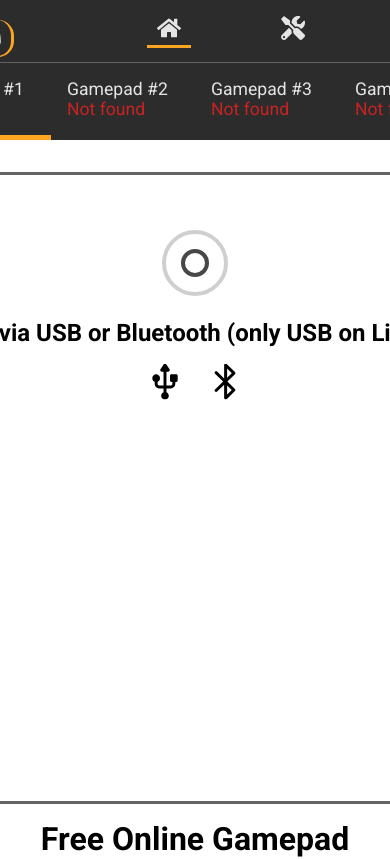
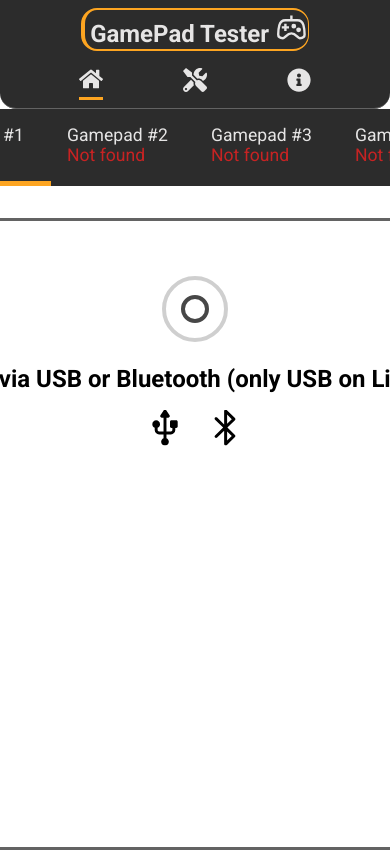
Before and after one commit to Vectari/gpad-tester, a React (Vite) app: page / in a window 390 px wide. Shown: the top 859 px of the page. Built offline with nearby package versions, Linux system fonts and the light colour scheme.

Commit message:
feat: navbar support mobile and tablet

```diff
--- a/src/components/Navbar/Navbar.jsx
+++ b/src/components/Navbar/Navbar.jsx
@@ -7,13 +7,33 @@ import { FaInfoCircle } from "react-icons/fa";
 import { FaTools } from "react-icons/fa";
 import { GrGamepad } from "react-icons/gr";
 
-const StyledNav = styled.nav`
+const StyledNav = styled.div`
+  display: flex;
+  background-color: ${Theme.interface};
+  width: 100%;
+  max-width: 1100px;
+  border-radius: 0 0 1rem 1rem;
+  border-bottom: 1px solid ${Theme.secondary};
+  justify-content: space-between;
+  padding: 0.5rem 2rem;
+  align-items: center;
+
+  @media (max-width: 765px) {
+    flex-direction: column;
+    gap: 1rem;
+  }
+`;
+
+const LogoWrapper = styled.div`
+  display: flex;
+  align-items: center;
+
   h2 {
     color: ${Theme.logo};
-    position: absolute;
-    margin-left: -17rem;
-    border-left: 3px solid ${Theme.primary};
-    border-top: 1px solid ${Theme.primary};
+    border-left: 4px solid ${Theme.primary};
+    border-top: 2px solid ${Theme.primary};
+    border-right: 1px solid ${Theme.primary};
+    border-bottom: 2px solid ${Theme.primary};
     border-radius: 1rem;
     padding: 3px 2px 0 5px;
   }
@@ -21,39 +41,41 @@ const StyledNav = styled.nav`
   .logo {
     color: ${Theme.logo};
     font-size: 1.8rem;
-    position: absolute;
-    border-right: 3px solid ${Theme.primary};
-    border-bottom: 1px solid ${Theme.primary};
+    margin-left: 0.5rem;
+    /* border-right: 3px solid ${Theme.primary}; */
+    /* border-bottom: 1px solid ${Theme.primary}; */
     border-radius: 1rem;
   }
+`;
 
-  ul {
+const MenuWrapper = styled.div`
   display: flex;
-    background-color: ${Theme.interface};
-    padding: 1rem 12rem 1rem 18rem;
-    border-radius: 0 0 1rem 1rem;
+  align-items: center;
   gap: 5rem;
-    border-bottom: 1px solid ${Theme.secondary};
 
-    li {
-      font-size: 1.2rem;
+  @media (min-width: 765px) {
+    gap: 7rem;
+    padding-right: 7rem;
   }
 
   span {
     color: ${Theme.logo};
     font-size: 1.5rem;
-      padding: 0 10px;
   }
 
   .active {
     color: ${Theme.primary};
     border-bottom: 3px solid ${Theme.primary};
   }
-  }
 `;
 
-const StyledSpace = styled.span`
-  /* margin-left: 20rem; */
+const Spantext = styled.span`
+  @media (max-width: 1000px) {
+    display: none;
+  }
+
+  padding-left: 1rem;
+  text-align: center;
 `;
 
 export function Navbar() {
@@ -66,45 +88,45 @@ export function Navbar() {
 
   return (
     <StyledNav>
-      <ul>
+      <LogoWrapper>
         <h2>
           GamePad Tester
           <span className="logo">
             <GrGamepad />
           </span>
         </h2>
-        <StyledSpace></StyledSpace>
-        <li>
+      </LogoWrapper>
+      <MenuWrapper>
         <NavLink
           to="/main"
           className={activeLink === ("/" || "/main") ? "active" : ""}
         >
           <span>
             <FaHome />
+            <Spantext>Main</Spantext>
           </span>
         </NavLink>
-        </li>
-        <li>
+
         <NavLink
           to="/guides"
           className={activeLink === "/guides" ? "active" : ""}
         >
           <span>
             <FaTools />
+            <Spantext>Guides</Spantext>
           </span>
         </NavLink>
-        </li>
-        <li>
+
         <NavLink
           to="/about"
           className={activeLink === "/about" ? "active" : ""}
         >
           <span>
             <FaInfoCircle />
+            <Spantext>About</Spantext>
           </span>
         </NavLink>
-        </li>
-      </ul>
+      </MenuWrapper>
     </StyledNav>
   );
 }
```
Lines whose indentation alone changed are shown as unchanged.
